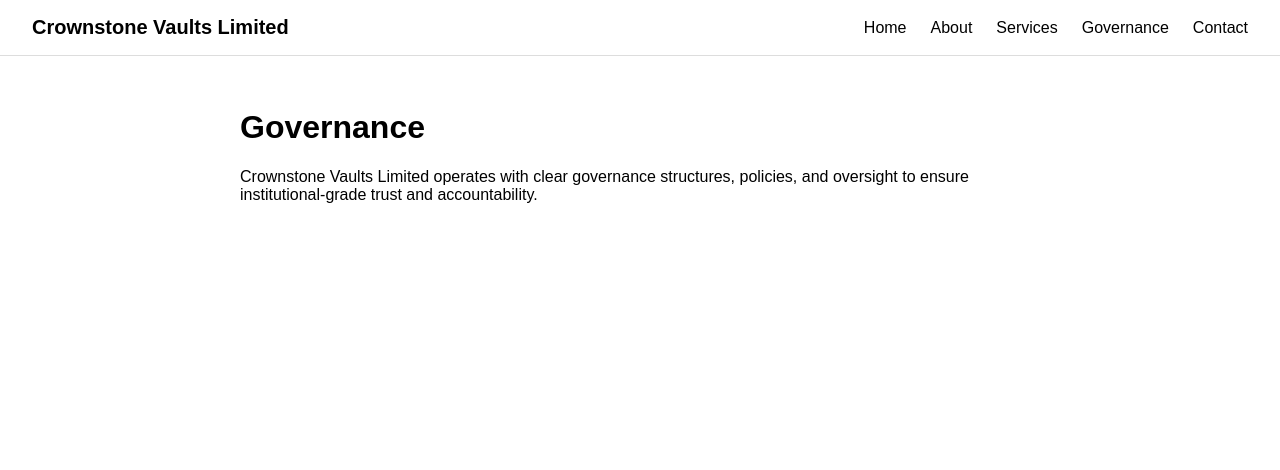
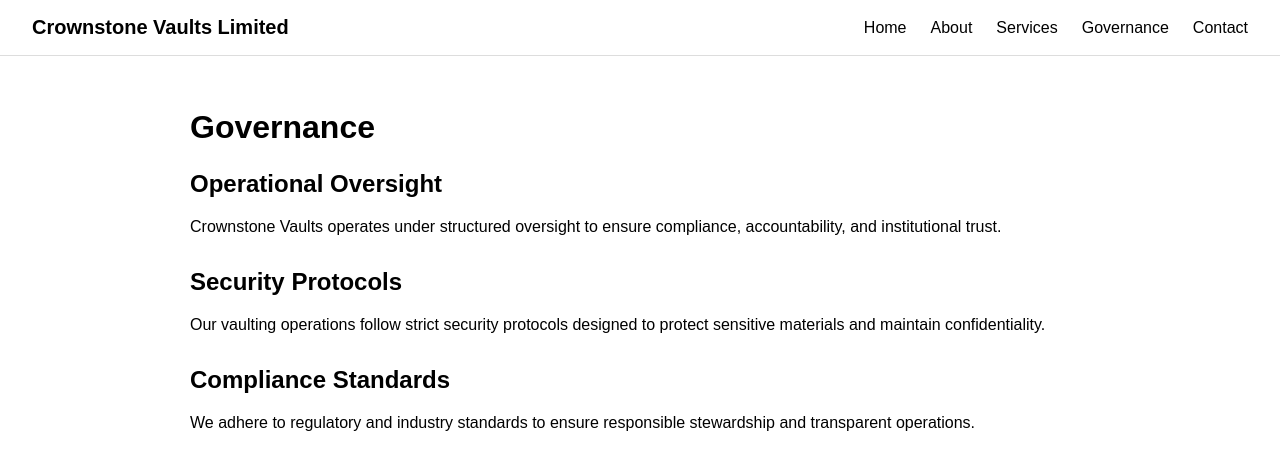
Before and after one commit to soulnlite/crownstone-vaults, a Next.js app: page /governance in a window 1280 px wide. Shown: the top 470 px of the page. Built offline with nearby package versions, Linux system fonts and the light colour scheme.

Commit message:
Expand Governance page structure

```diff
--- a/app/governance/page.tsx
+++ b/app/governance/page.tsx
@@ -1,12 +1,31 @@
 export default function GovernancePage() {
   return (
-    <main style={{ padding: "2rem", maxWidth: "800px", margin: "0 auto" }}>
+    <main style={{ padding: "2rem", maxWidth: "900px", margin: "0 auto" }}>
       <h1>Governance</h1>
-      <p>
-        Crownstone Vaults Limited operates with clear governance structures,
-        policies, and oversight to ensure institutional-grade trust and
-        accountability.
-      </p>
+
+      <section style={{ marginTop: "1.5rem" }}>
+        <h2>Operational Oversight</h2>
+        <p>
+          Crownstone Vaults operates under structured oversight to ensure
+          compliance, accountability, and institutional trust.
+        </p>
+      </section>
+
+      <section style={{ marginTop: "2rem" }}>
+        <h2>Security Protocols</h2>
+        <p>
+          Our vaulting operations follow strict security protocols designed to
+          protect sensitive materials and maintain confidentiality.
+        </p>
+      </section>
+
+      <section style={{ marginTop: "2rem" }}>
+        <h2>Compliance Standards</h2>
+        <p>
+          We adhere to regulatory and industry standards to ensure responsible
+          stewardship and transparent operations.
+        </p>
+      </section>
     </main>
   );
 }
```
